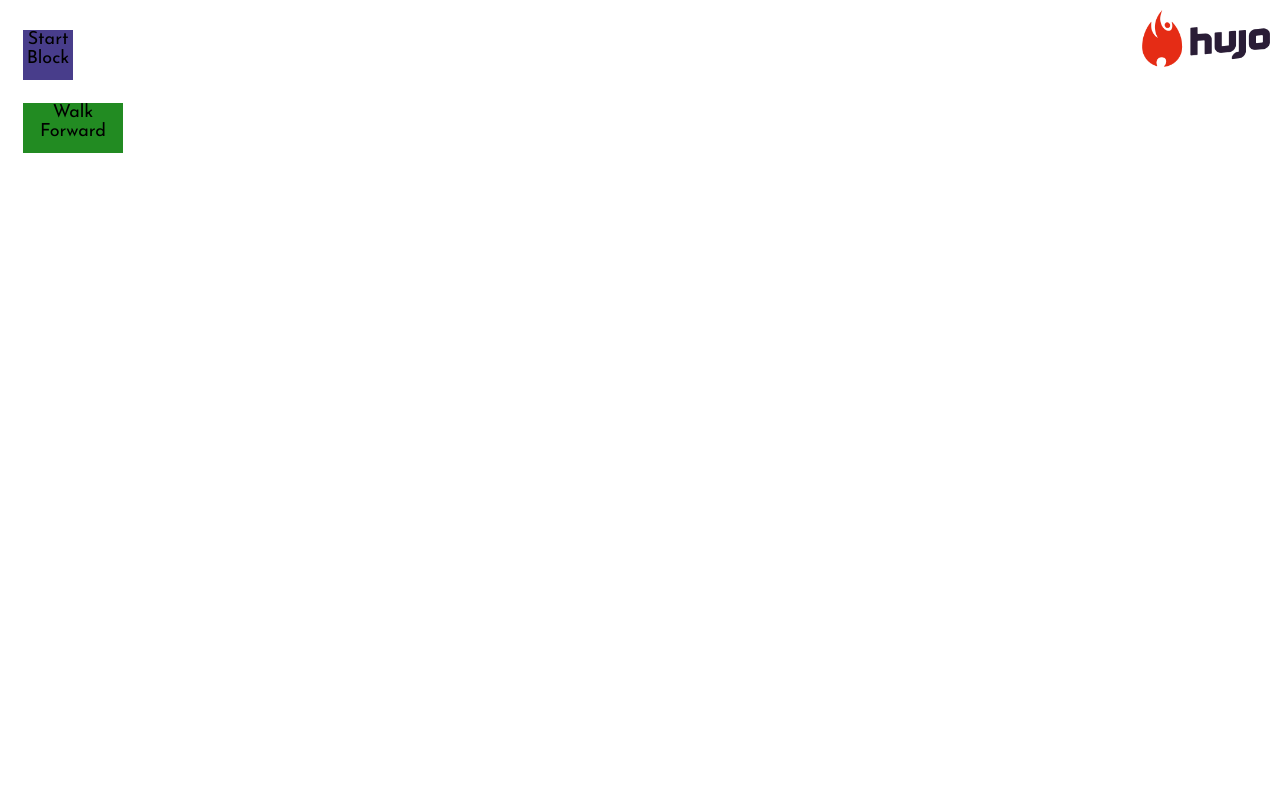
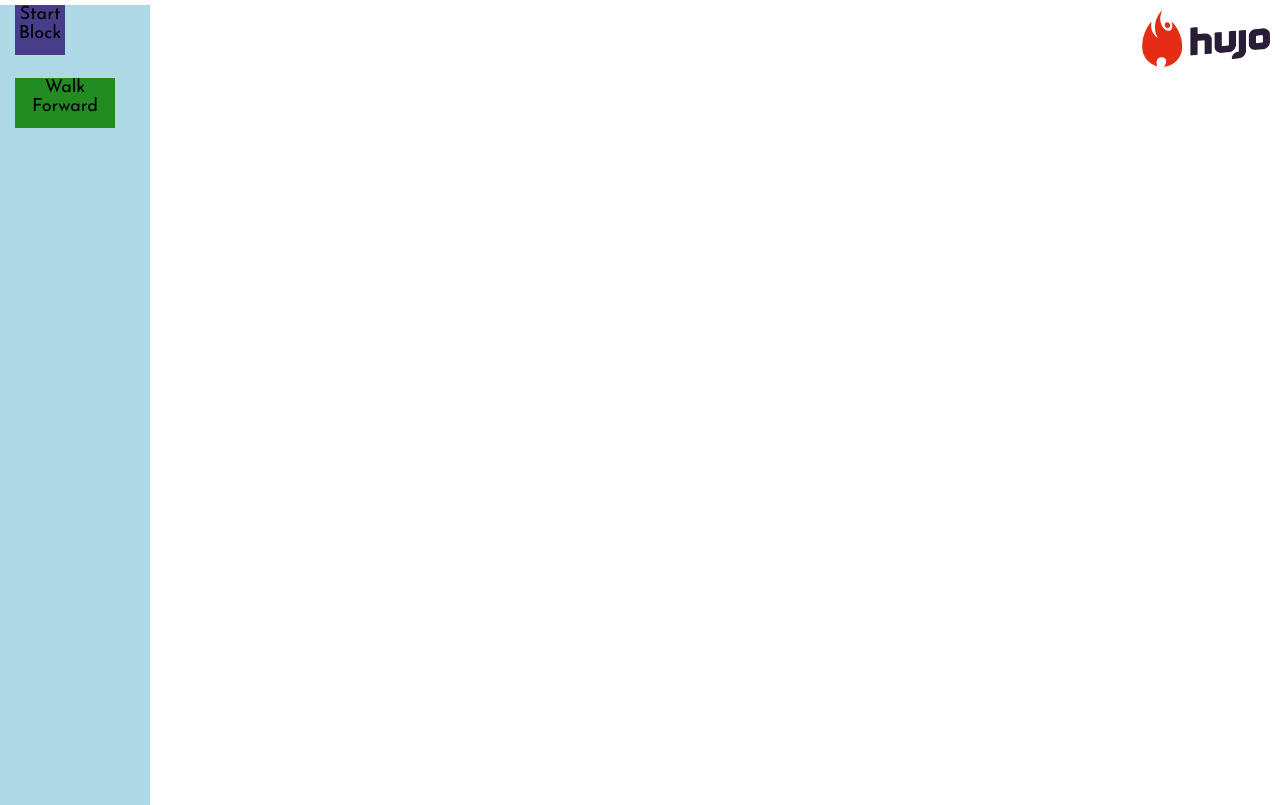
Before and after one commit to JoshuaMoelans/SOIT-SMARS-project, a Flask app: page /interactJS in a window 1280 px wide. Before the commit the page ends 153 px from the top, so only its background shows below. Run offline with Flask 2, Linux system fonts and the light colour scheme; some web fonts are replaced.

Commit message:
Added fonts Added text-divs to blocks Added underlay for block selection todos: - fix margins changing when cloning a block - fix weird margin/padding issues to top of page/top of blockBoxBar

```diff
--- a/static/interactStylesheet.css
+++ b/static/interactStylesheet.css
@@ -7,10 +7,20 @@
   margin-right: 10px;
   margin-top: 10px;
 }
+body{
+  margin: 0;
+  padding: 0;
+}
+.blockBoxBar{
+  background-image: linear-gradient(lightblue, lightblue);
+  background-size: 150px;
+  height: 100vh;
+  background-repeat: no-repeat;
+  background-position: left center;
+}
 
 .blockBox{
   margin-left: 15px;
-  margin-top: 30px;
   vertical-align: middle;
 }
 
--- a/templates/interactJS.html
+++ b/templates/interactJS.html
@@ -14,6 +14,7 @@
 </head>
 <body>
     <img src="../static/Images/Hujo_Logo.png" alt="Hujo logo" class="cornerLogo"/>
+    <div class="blockBoxBar">
         <div class="container">
             <div class="blockBox">
                 <div class="itemSidebar blueBox">
@@ -25,5 +26,6 @@
                 </div>
             </div>
         </div>
+    </div>
 </body>
 </html>
```
Lines whose indentation alone changed are shown as unchanged.
